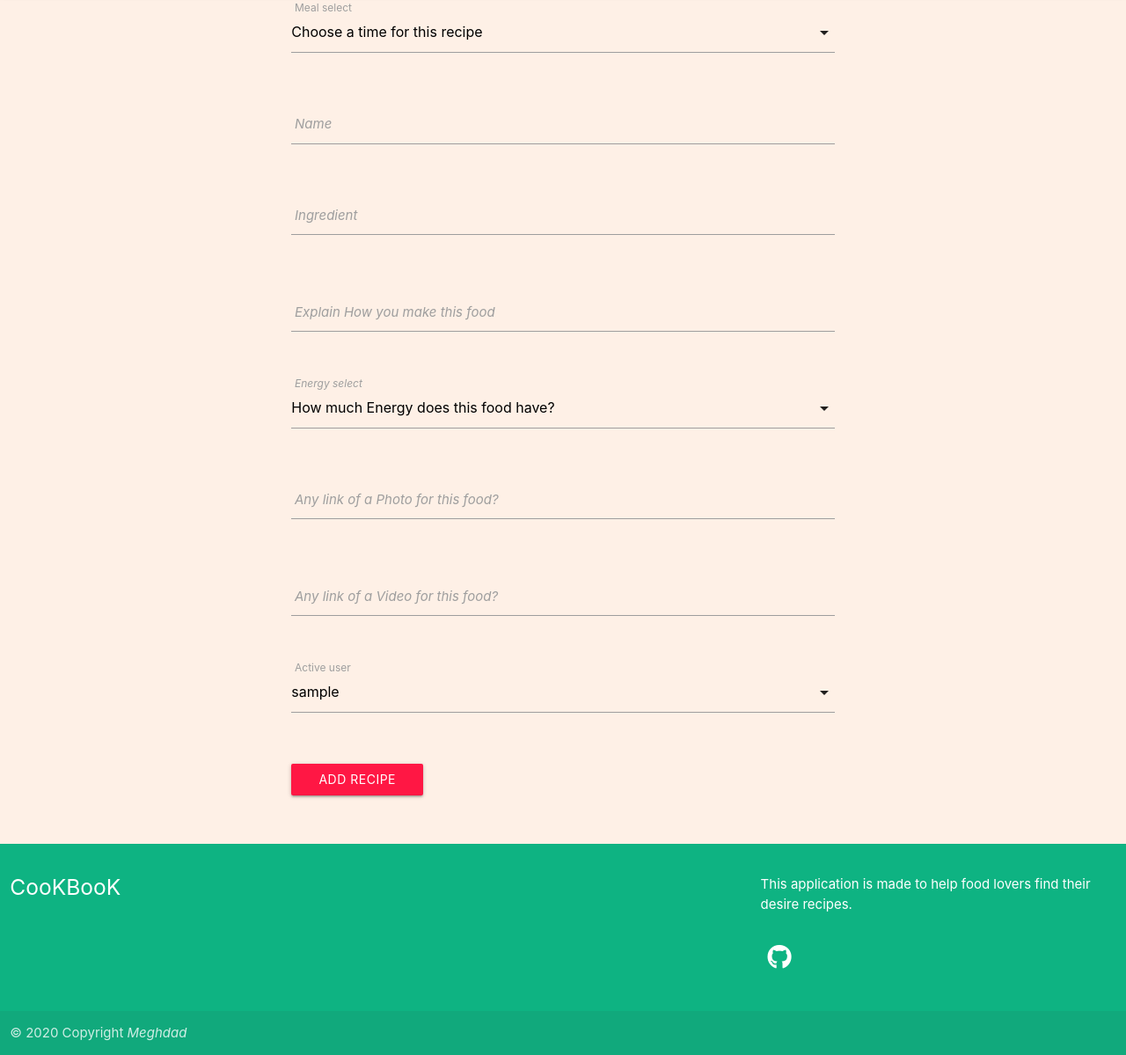
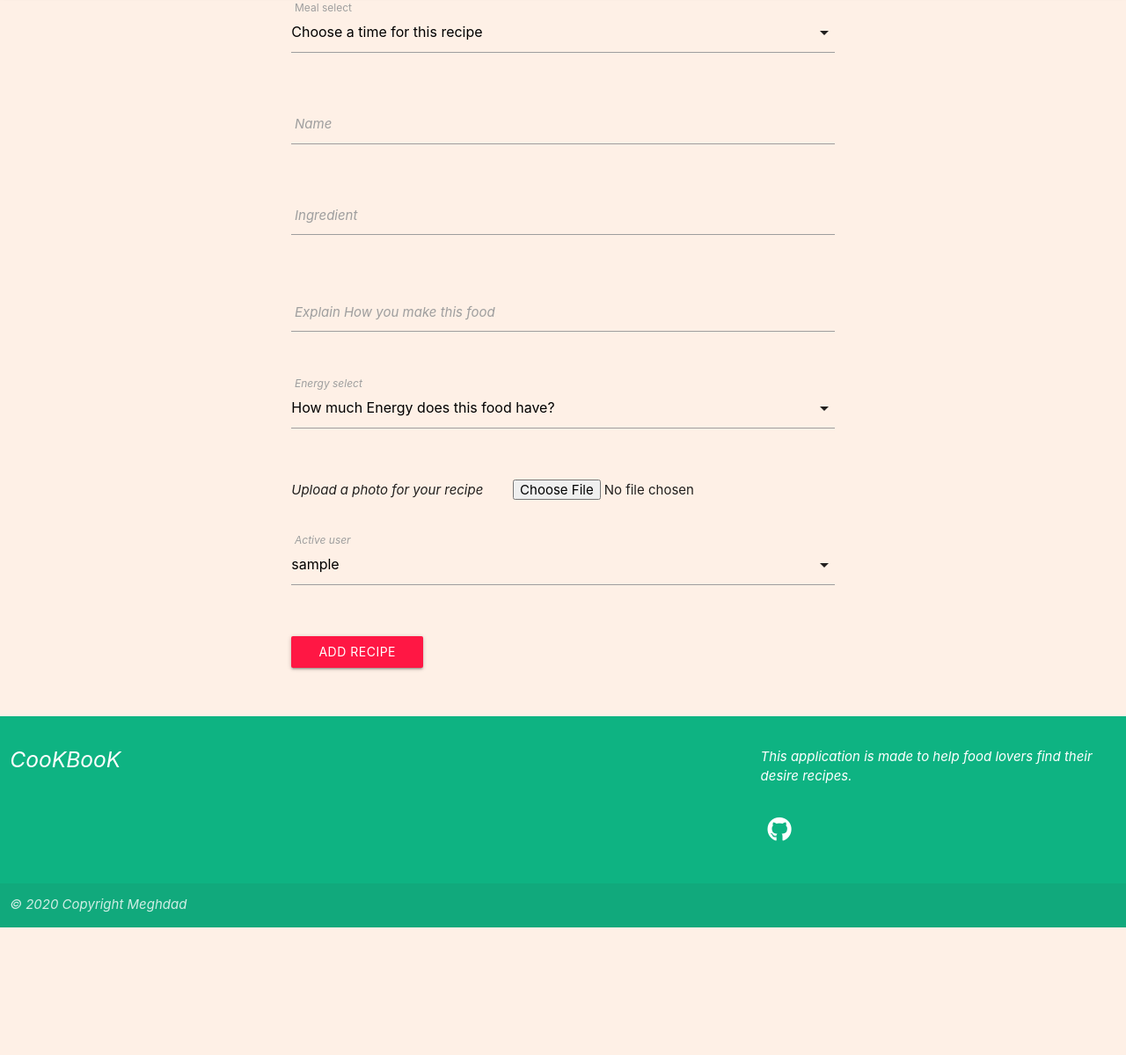
Before and after one commit to meghdadyazdi/cookbook, a Flask app: page /add_recipe in a window 1280 px wide. Shown: the part 69-1268 px from the top of the page at 88% size. After the commit the page ends 1123 px from the top, so only its background shows below. Run offline with Flask 2, Linux system fonts and the light colour scheme; the visitor is signed in with stand-in values (Sample User, id 1); a database or web service that is not in the repository returns one stand-in record (values such as "Sample title"); some libraries are stand-ins or nearby versions.

Commit message:
add upload photo

```diff
--- a/app.py
+++ b/app.py
@@ -17,12 +17,6 @@ app.secret_key = "randomstring123"
 @app.route('/')
 @app.route('/find_recipe')
 def find_recipe():
-    # if session:
-    #     return render_template("find_recipe.html",
-    #                        recipes=mongo.db.recipes.find(), active_user=session['username'])
-    # else:
-    #     return render_template("find_recipe.html",
-    #                        recipes=mongo.db.recipes.find())
     recipes=mongo.db.recipes.find().sort("recipe_date", -1)
     return render_template("find_recipe.html", recipes=recipes)
 
@@ -66,15 +60,33 @@ def add_recipe():
 @app.route('/add_recipe', methods=['POST'])
 def insert_recipe():
     recipes = mongo.db.recipes
-    recipes.insert_one(request.form.to_dict())
+    if 'recipe_photo' in request.files:
+
+        recipe_photo=request.files['recipe_photo']
+        mongo.save_file(recipe_photo.filename, recipe_photo)
+        recipes.insert_one(
+            {
+        'recipe_meal':request.form.get('recipe_meal'),
+        'recipe_name':request.form.get('recipe_name'),
+        'recipe_ingredients': request.form.get('recipe_ingredients'),
+        'recipe': request.form.get('recipe'),
+        'recipe_energy':request.form.get('recipe_energy'),
+        'recipe_photo':recipe_photo.filename,
+        'recipe_video':request.form.get('recipe_video'),
+        'recipe_username':request.form.get('recipe_username'),
+        'recipe_date':request.form.get('recipe_date')
+        })
+    else:
+        recipes.insert_one(request.form.to_dict())
     return redirect(url_for('my_recipe'))
 
+@app.route('/photo/<photoname>')
+def photo(photoname):
+    return mongo.send_file(photoname)
 
 @app.route('/search_recipe', methods=['POST', 'GET'])
 def search_recipe():
     recipes = mongo.db.recipes
-    # recipes.create_index([('recipe_meal', 'text'), ('recipe_name', 'text'), ('recipe', 'text'),
-    #                       ('recipe_ingredients', 'text'), ('recipe_energy', 'text')],name="search_index", weights={'title': 100, 'body': 25})
     recipes.create_index([('recipe_meal', 'text'), ('recipe_name', 'text'), ('recipe', 'text'),
                           ('recipe_ingredients', 'text'), ('recipe_energy', 'text')],name="search_index", weights={'title': 100, 'body': 25})
     SR = recipes.find({'$text': {'$search': request.form.get('search_recipe')}})
@@ -143,32 +155,54 @@ def one_my_recipe(recipe_id):
     return render_template('one_my_recipe.html', recipe=mongo.db.recipes.find_one({"_id": ObjectId(recipe_id)}))
 
 
+
+@app.route('/one_recipe/<recipe_id>', methods=['POST', 'GET'])
+def one_recipe(recipe_id):
+    # recipes = mongo.db.recipes
+    # recipes.update_one( {'_id': ObjectId(recipe_id)}, {"$set":
+    #                                                         {
+    #                                                             'recipe_rate1':request.form.get('recipe_rate11')
+    #                                                         }})
+    return render_template('one_recipe.html', recipe=mongo.db.recipes.find_one({"_id": ObjectId(recipe_id)}))
+
+
 @app.route('/edit_recipe/<recipe_id>')
 def edit_recipe(recipe_id):
     return render_template('edit_recipe.html', user_recipe=mongo.db.recipes.find_one({"_id": ObjectId(recipe_id)}),
                                           recipes=mongo.db.recipes.find())
 
 
-@app.route('/one_recipe/<recipe_id>')
-def one_recipe(recipe_id):
-    return render_template('one_recipe.html', recipe=mongo.db.recipes.find_one({"_id": ObjectId(recipe_id)}))
-
-
-@app.route('/update_recipe/<recipe_id>', methods=['POST', 'GET'])
+@app.route('/update_recipe/<recipe_id>', methods=['POST'])
 def update_recipe(recipe_id):
     recipes = mongo.db.recipes
-    recipes.update( {'_id': ObjectId(recipe_id)},
-    {
+    if 'recipe_photo' in request.files:
+        recipe_photo=request.files['recipe_photo']
+        mongo.save_file(recipe_photo.filename+'new', recipe_photo)
+        recipes.update( {'_id': ObjectId(recipe_id)},
+        {
         'recipe_meal':request.form.get('recipe_meal'),
         'recipe_name':request.form.get('recipe_name'),
         'recipe_ingredients': request.form.get('recipe_ingredients'),
         'recipe': request.form.get('recipe'),
         'recipe_energy':request.form.get('recipe_energy'),
-        'recipe_photo':request.form.get('recipe_photo'),
+        'recipe_photo':recipe_photo.filename,
         'recipe_video':request.form.get('recipe_video'),
         'recipe_username':request.form.get('recipe_username'),
         'recipe_date':request.form.get('recipe_date')
-    })
+        })
+    else:
+        recipes.update( {'_id': ObjectId(recipe_id)},
+        {
+        'recipe_meal':request.form.get('recipe_meal'),
+        'recipe_name':request.form.get('recipe_name'),
+        'recipe_ingredients': request.form.get('recipe_ingredients'),
+        'recipe': request.form.get('recipe'),
+        'recipe_energy':request.form.get('recipe_energy'),
+        'recipe_photo':"",
+        'recipe_video':request.form.get('recipe_video'),
+        'recipe_username':request.form.get('recipe_username'),
+        'recipe_date':request.form.get('recipe_date')
+        })
     return redirect(url_for('my_recipe'), )
 
 
@@ -178,11 +212,6 @@ def update_recipe(recipe_id):
 def delete_recipe(recipe_id):
     mongo.db.recipes.remove({'_id': ObjectId(recipe_id)})
     return redirect(url_for('my_recipe'))
-
-# @app.route('/delete_recipe/<recipe_id>')
-# def delete_recipe(recipe_id):
-#     mongo.db.recipes.remove({'_id': ObjectId(recipe_id)})
-#     return redirect(url_for('my_recipe'))
 
 @app.context_processor
 def inject_user():
--- a/templates/add_recipe.html
+++ b/templates/add_recipe.html
@@ -3,7 +3,7 @@
 
 
 <div class="row">
-	<form action="{{ url_for('add_recipe') }}" method="POST" class="col s12">
+	<form action="{{ url_for('add_recipe') }}" method="POST" class="col s12" enctype="multipart/form-data">
 		<div class="row">
 			<div class="input-field col s10 push-s1 m6 push-m3">
 				<select id="recipe_meal" name="recipe_meal">
@@ -52,15 +52,11 @@
 
 		<div class="row">
 			<div class="input-field col s10 push-s1 m6 push-m3">
-				<textarea id="recipe_photo" name="recipe_photo" class="materialize-textarea validate"></textarea>
-				<label for="recipe_photo"><i>Any link of a Photo for this food?</i></label>
-			</div>
-		</div>
-
-		<div class="row">
-			<div class="input-field col s10 push-s1 m6 push-m3">
-				<textarea id="recipe_video" name="recipe_video" class="materialize-textarea validate"></textarea>
-				<label for="recipe_video"><i>Any link of a Video for this food?</i></label>
+				<!-- <textarea id="recipe_photo" name="recipe_photo" class="materialize-textarea validate"></textarea> -->
+                <span><i>Upload a photo for your recipe<i></span>&nbsp&nbsp&nbsp&nbsp&nbsp&nbsp&nbsp
+                <span><input type="file" name="recipe_photo"></span>
+                <!-- <input type="submit"> -->
+				<label for="recipe_photo"><i></i></label>
 			</div>
 		</div>
 
@@ -90,6 +86,39 @@
 
 
 
+        <div class=" col d-none">
+			<select  name="recipe_rate1">
+                <option id="recipe_rate1" type="number" value=0></option>
+            </select>
+		</div>
+
+        <div class=" col d-none">
+			<select  name="recipe_rate2">
+                <option id="recipe_rate2" type="number" value=0></option>
+            </select>
+		</div>
+
+        <div class=" col d-none">
+            <input id="recipe_rate3" name="recipe_rate3" type="number" value=0>
+		</div>
+
+        <div class=" col d-none">
+			<select  name="recipe_rate4">
+                <option id="recipe_rate4" type="number" value=0></option>
+            </select>
+		</div>
+
+        <div class=" col d-none">
+			<select  name="recipe_rate5">
+                <option id="recipe_rate5" type="number" value=0></option>
+            </select>
+		</div>
+
+
+
+
+
+
 	</form>
 </div>
 
--- a/templates/find_recipe.html
+++ b/templates/find_recipe.html
@@ -30,7 +30,7 @@
 	{% for recipe in recipes %}
 
 		<div class="col s12 m6 xl4 card-recipe p0 boxxx">
-			<img src="{{recipe.recipe_photo}}" alt="{{recipe.recipe_name}}" style="">
+			<img src="{{url_for('photo', photoname=recipe.recipe_photo)}}" alt="{{recipe.recipe_name}}" style="">
 			<div class="card-container capital">
 				<h6 class="no-flow"><b>{{recipe.recipe_name}}</b></h6>
 				<p class="no-flow"><strong> Energy:</strong><i> {{recipe.recipe_energy}} </i></p>
--- a/templates/my_recipe.html
+++ b/templates/my_recipe.html
@@ -14,7 +14,7 @@
 	{% for recipe in my_recipes %}
 
 		<div class="col s12 m6 xl4 card-recipe p0 boxxx">
-			<img src="{{recipe.recipe_photo}}" alt="{{recipe.recipe_name}}" style="">
+			<img src="{{url_for('photo', photoname=recipe.recipe_photo)}}" alt="{{recipe.recipe_name}}" style="">
 			<div class="card-container capital">
 				<h6 class="no-flow"><b>{{recipe.recipe_name}}</b></h6>
 				<p class="no-flow"><strong> Energy:</strong><i> {{recipe.recipe_energy}} </i></p>
--- a/templates/one_my_recipe.html
+++ b/templates/one_my_recipe.html
@@ -6,7 +6,7 @@
 <section class="container single-container">
 	<div class="row single-row">
 		<div class="col s12 card-recipe p0 m0 single-card-recipe">
-			<img src="{{recipe.recipe_photo}}" alt="{{recipe.recipe_name}}" class="single-img">
+			<img src="{{url_for('photo', photoname=recipe.recipe_photo)}}" alt="{{recipe.recipe_name}}" class="single-img">
 			<div class="card-container capital">
 				<h6 class=""><b>{{recipe.recipe_name}}</b></h6>
 				<p class=""><strong> Energy:</strong><i> {{recipe.recipe_energy}} </i></p>
--- a/templates/search_recipe.html
+++ b/templates/search_recipe.html
@@ -30,7 +30,7 @@
 	{% for recipe in recipes_search %}
 
 		<div class="col s12 m6 xl4 card-recipe p0 m0 boxxx">
-			<img src="{{recipe.recipe_photo}}" alt="{{recipe.recipe_name}}" style="">
+			<img src="{{url_for('photo', photoname=recipe.recipe_photo)}}" alt="{{recipe.recipe_name}}" style="">
 			<div class="card-container capital">
 				<h6 class="no-flow"><b>{{recipe.recipe_name}}</b></h6>
 				<p class="no-flow"><strong> Energy:</strong><i> {{recipe.recipe_energy}} </i></p>
```
Also changed, not shown: static/css/style.css (+58 -0 lines), templates/edit_recipe.html (+41 -6 lines), templates/one_recipe.html (+26 -11 lines), static/js/jquery.js.
